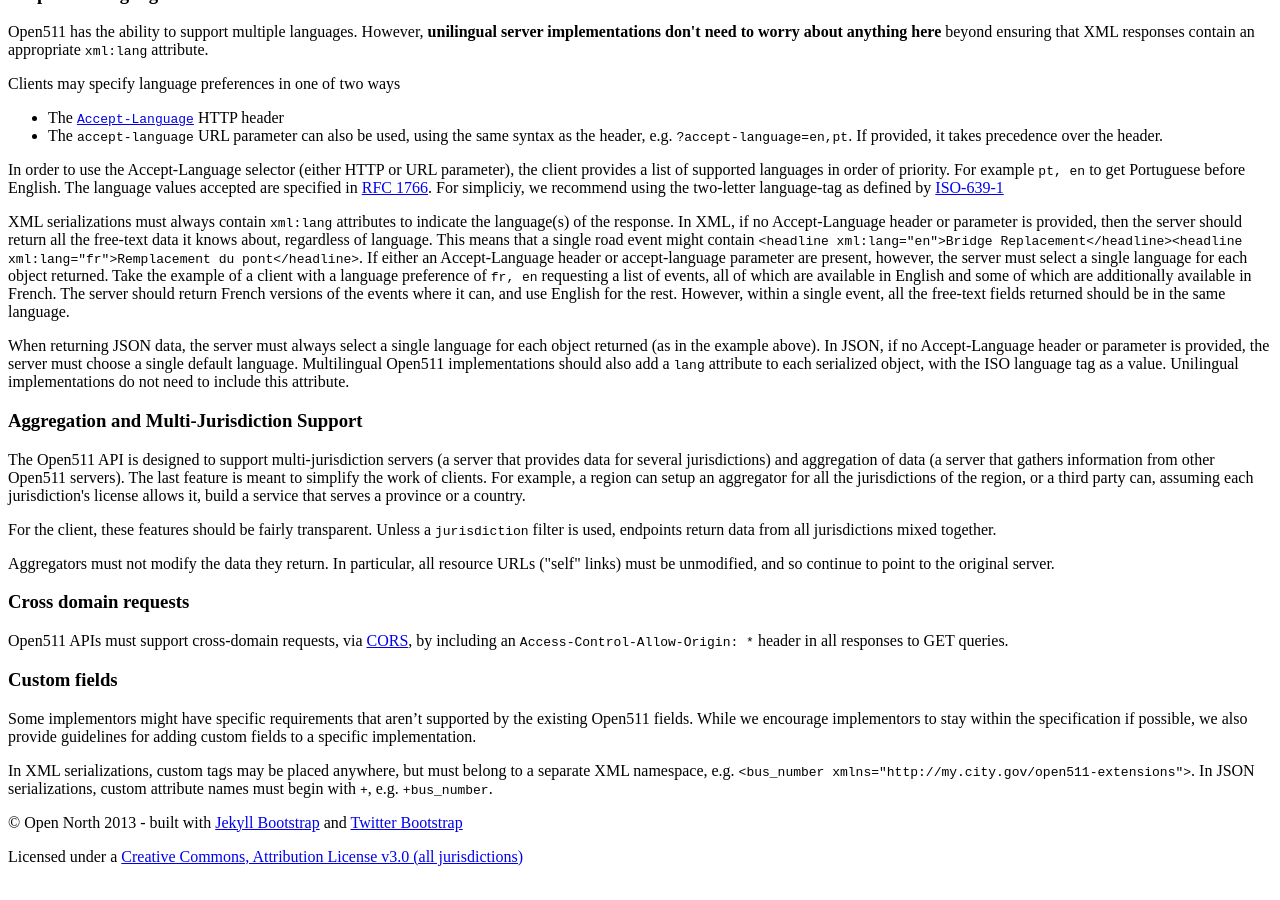
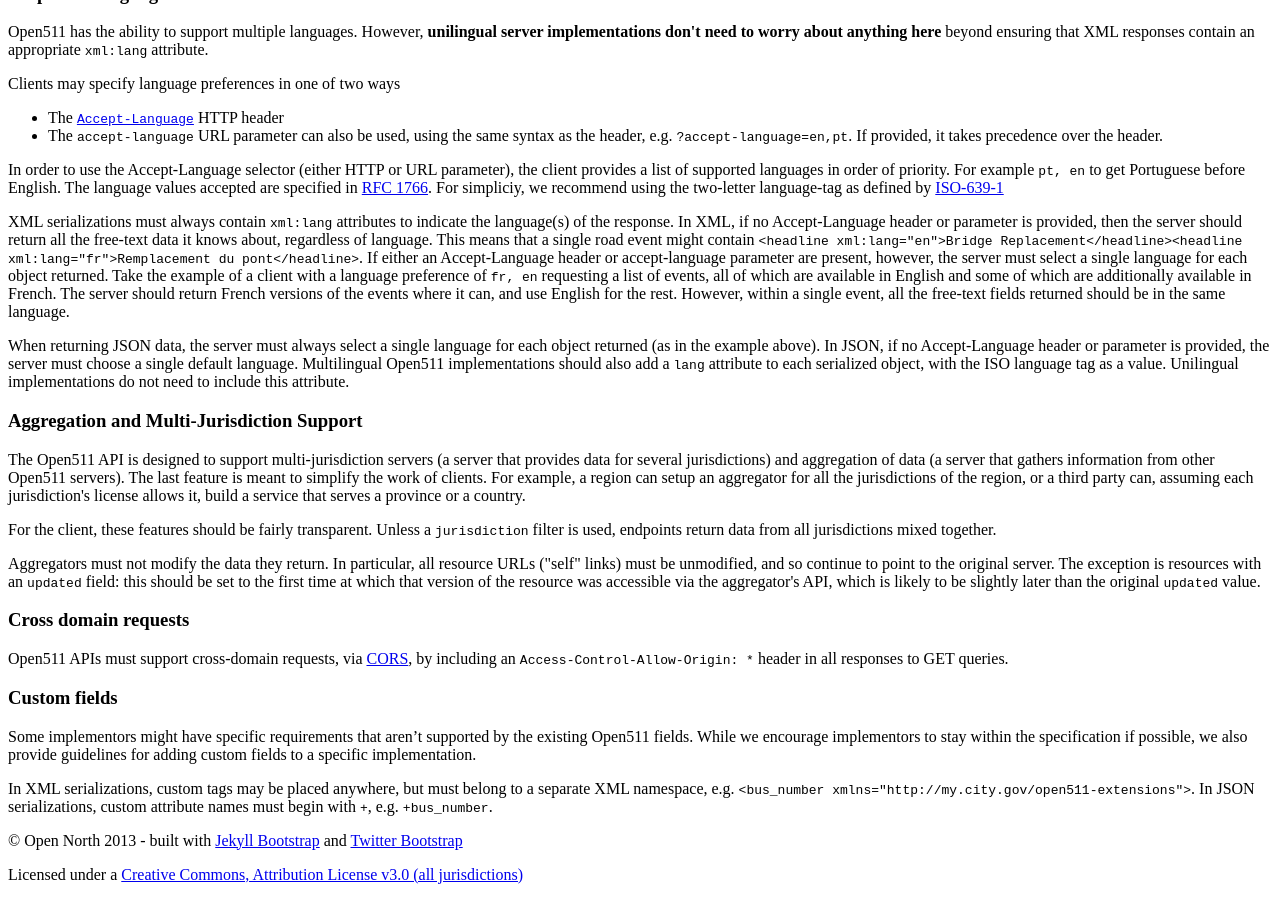
Before and after one commit to open511/Open511API, a Jekyll site: the page built from guidelines.html, in a window 1280 px wide and 900 px high, scrolled down 5073 px. Built offline with Jekyll 4.4.1, drawn with Linux system fonts in a browser that asks for light colours; nearby versions of some CDN libraries.

Commit message:
More detail on the semantics of updated, fixes #77

```diff
--- a/event.html
+++ b/event.html
@@ -111,7 +111,7 @@
     - name: updated
       type:   <a href="guidelines.html#datetime">DateTime</a>
       mandatory: Mandatory
-      desc: <p>When the content of the event last changed. Will be the same as <code>created</code> if no updates have occurred.</pre>
+      desc: <p>When the content of the event last changed. Will be the same as <code>created</code> if no updates have occurred.</p><p>More specifically, must be the time at which the current version of this event first became available via this Open511 API. Clients are likely to poll for changes via requests like <code>?status=ALL&amp;updated=>2013-10-01T15:10Z</code> where the timestamp is the last time they made such a request. Because of this, implementors need to be certain that an event version with an <code>updated</code> field of <code>2013-10-01T15:10Z</code> was indeed accessible to API requests at that time.</p>
 
     - name: schedules
       type: Collection of <a href="#schedule">schedule</a> elements
--- a/guidelines.html
+++ b/guidelines.html
@@ -298,7 +298,7 @@
 
 <p>For the client, these features should be fairly transparent. Unless a <code>jurisdiction</code> filter is used, endpoints return data from all jurisdictions mixed together.</p>
 
-<p>Aggregators must not modify the data they return. In particular, all resource URLs ("self" links) must be unmodified, and so continue to point to the original server.</p>
+<p>Aggregators must not modify the data they return. In particular, all resource URLs ("self" links) must be unmodified, and so continue to point to the original server. The exception is resources with an <code>updated</code> field: this should be set to the first time at which that version of the resource was accessible via the aggregator's API, which is likely to be slightly later than the original <code>updated</code> value.</p>
 
 <a id="cross"></a>
 <h3>Cross domain requests</h3>
```
